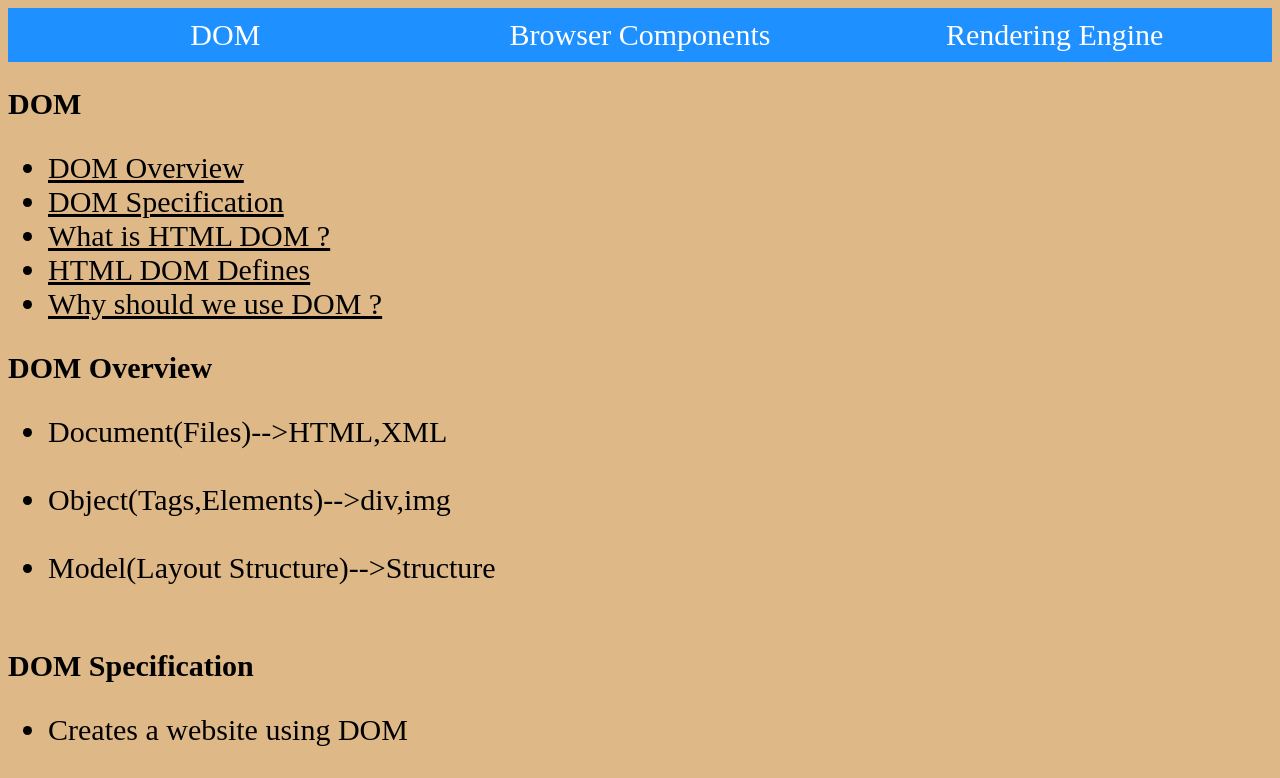
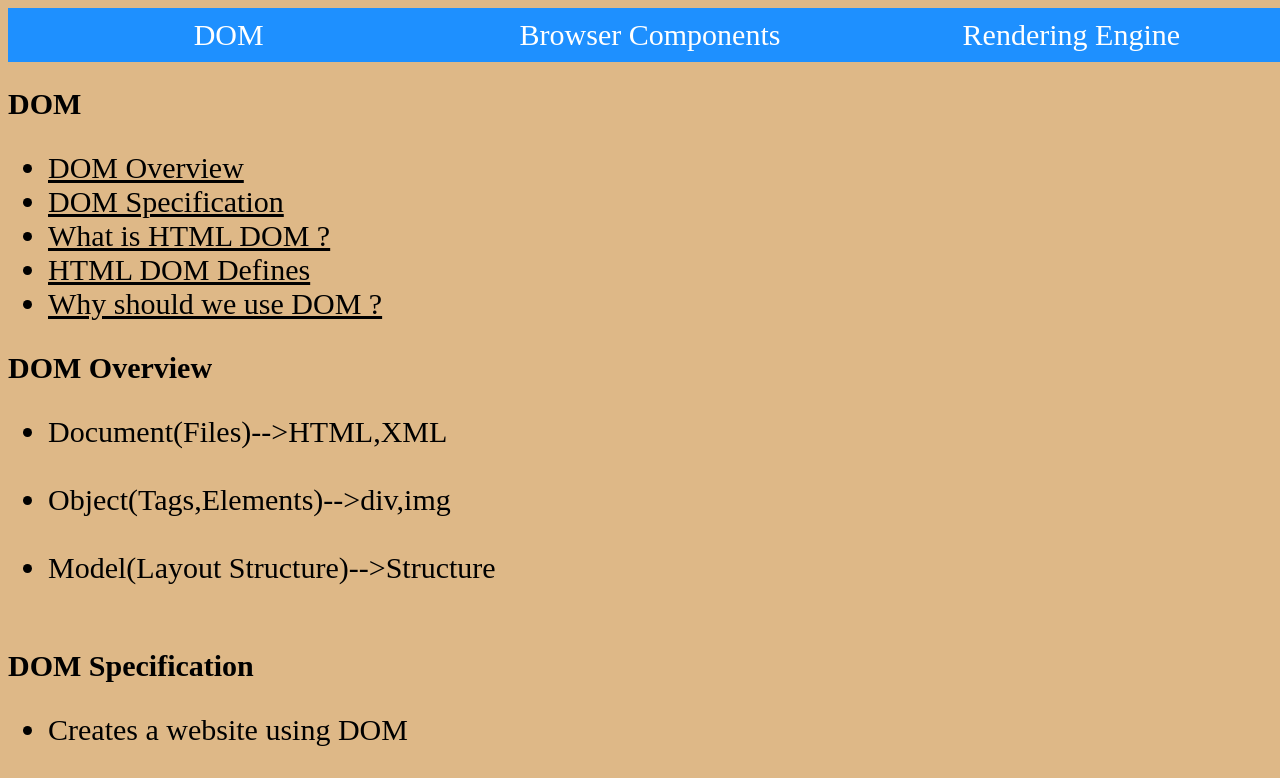
Before and after one commit to Sudhakaricl/dom, a plain HTML site: page index.html in a window 1280 px wide. Shown: the top 778 px of the page. Drawn offline with Linux system fonts and the light colour scheme.

Commit message:
Update style.css

```diff
--- a/style.css
+++ b/style.css
@@ -9,7 +9,7 @@ nav{
     /*height:70px;*/
     text-align: center;
     padding: 10px;
-    box-sizing: border-box;
+    /*box-sizing: border-box;*/
     display: grid;
     grid-template-columns: 1fr 1fr 1fr;
 }
```
